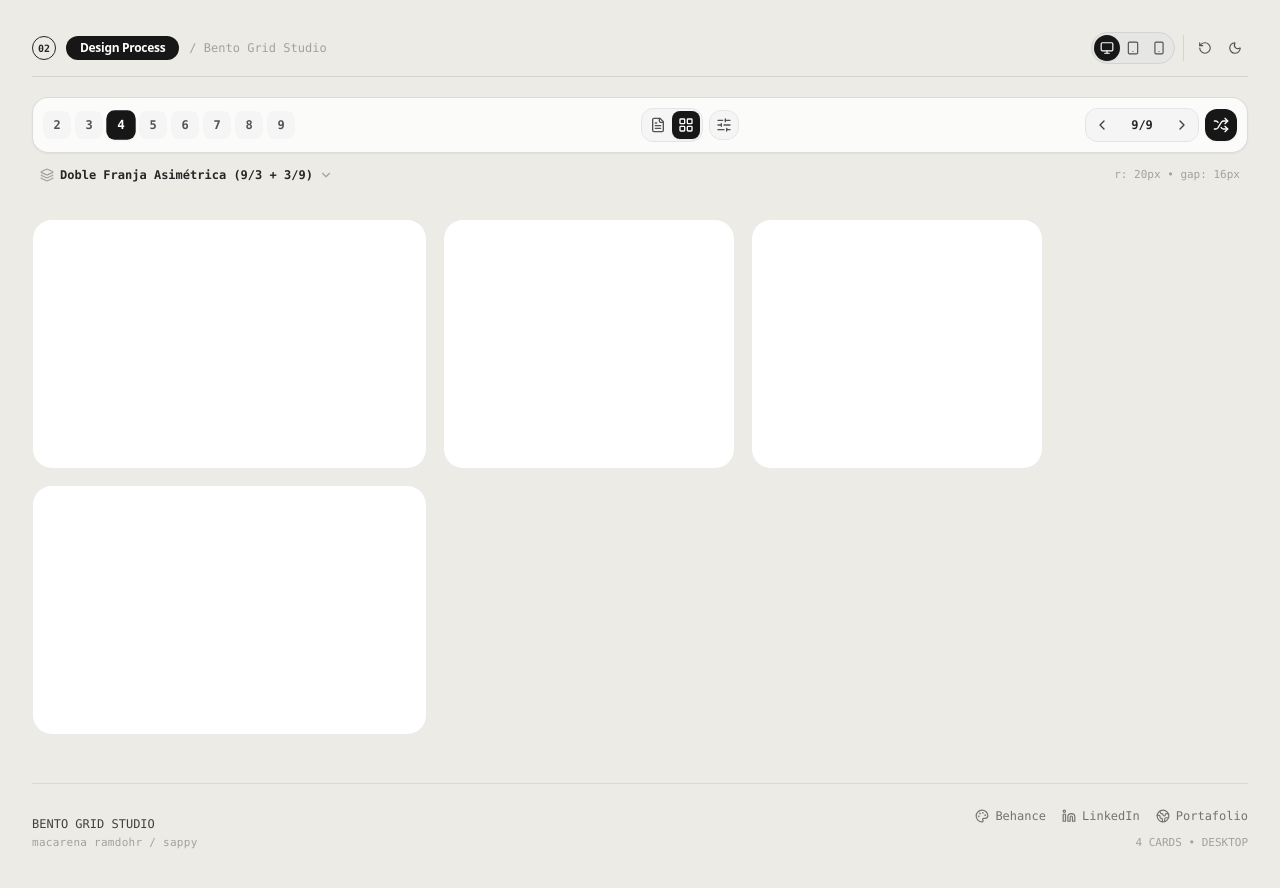
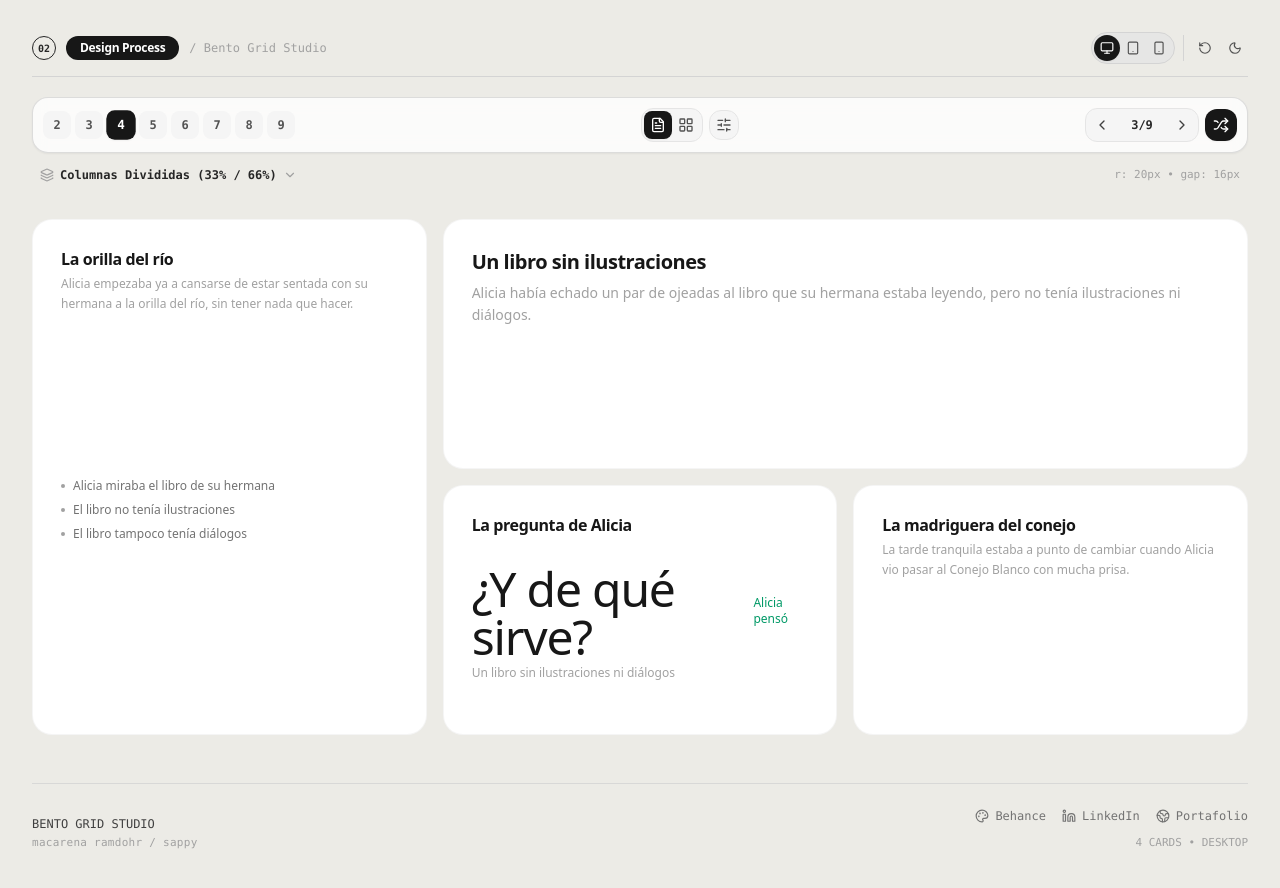
Before and after one commit to sappy666/bento-grid, a React (Vite) app: page / in a window 1280 px wide. Shown: the top 888 px of the page. Built offline with nearby package versions, Linux system fonts and the light colour scheme.

Commit message:
correcciones

```diff
--- a/src/App.tsx
+++ b/src/App.tsx
@@ -30,7 +30,7 @@ const CARD_COUNTS = [2, 3, 4, 5, 6, 7, 8, 9];
 export default function App() {
   const [cardCount, setCardCount] = useState<number>(4);
   const [deviceView, setDeviceView] = useState<DeviceView>('desktop');
-  const [cardContentMode, setCardContentMode] = useState<'content' | 'empty'>('empty');
+  const [cardContentMode, setCardContentMode] = useState<'content' | 'empty'>('content');
   const [borderRadius, setBorderRadius] = useState<number>(20);
   const [gap, setGap] = useState<number>(16);
   const [showEqualizer, setShowEqualizer] = useState<boolean>(false);
@@ -41,7 +41,7 @@ export default function App() {
   const [distributionIndexByCount, setDistributionIndexByCount] = useState<Record<number, number>>({
     2: 0,
     3: 0,
-    4: 8,
+    4: 2,
     5: 0,
     6: 0,
     7: 0,
@@ -168,10 +168,10 @@ export default function App() {
   // Reset to default 4-card reference layout
   const handleReset = () => {
     setCardCount(4);
-    setDistributionIndexByCount((prev) => ({ ...prev, 4: 8 }));
+    setDistributionIndexByCount((prev) => ({ ...prev, 4: 2 }));
     setCustomDistributionsByCount((prev) => ({ ...prev, 4: [] }));
     setDeviceView('desktop');
-    setCardContentMode('empty');
+    setCardContentMode('content');
     setSelectedCardId(null);
     setBorderRadius(20);
     setGap(16);
--- a/src/data/bentoLayouts.ts
+++ b/src/data/bentoLayouts.ts
@@ -940,65 +940,65 @@ const BASE_PRESET_DISTRIBUTIONS: Record<number, LayoutDistribution[]> = {
         {
           id: 'c-1',
           type: 'list',
-          title: 'Entregables del Proyecto',
+          title: 'La orilla del río',
           colSpanDesktop: 4,
           rowSpanDesktop: 2,
           colSpanTablet: 6,
           rowSpanTablet: 2,
           content: {
-            title: 'Entregables Clave',
-            subtitle: 'Hitos aprobados para desarrollo',
-            badge: 'Roadmap',
+            title: 'La orilla del río',
+            subtitle: 'Alicia empezaba ya a cansarse de estar sentada con su hermana a la orilla del río, sin tener nada que hacer.',
+            badge: 'Alicia',
             listItems: [
-              { text: 'Entrevistas de usuario', done: true },
-              { text: 'Arquitectura de información', done: true },
-              { text: 'Wireframes validados', done: true },
-              { text: 'Design tokens en código', done: false },
+              { text: 'Alicia miraba el libro de su hermana', done: true },
+              { text: 'El libro no tenía ilustraciones', done: true },
+              { text: 'El libro tampoco tenía diálogos', done: true },
+              { text: 'Nada parecía ocurrir junto al río', done: false },
             ],
           },
         },
         {
           id: 'c-2',
           type: 'featured',
-          title: 'Wireframing & Prototyping',
+          title: 'Un libro sin ilustraciones',
           colSpanDesktop: 8,
           rowSpanDesktop: 1,
           colSpanTablet: 6,
           rowSpanTablet: 1,
           content: {
-            title: '4. Design & Prototyping',
-            subtitle: 'Sketching, low-fidelity wireframes, and clickable Figma prototypes.',
-            badge: 'Fase 04',
+            title: 'Un libro sin ilustraciones',
+            subtitle: 'Alicia había echado un par de ojeadas al libro que su hermana estaba leyendo, pero no tenía ilustraciones ni diálogos.',
+            badge: 'Curiosidad',
           },
         },
         {
           id: 'c-3',
           type: 'metric',
-          title: 'Velocidad de Entrega',
-          colSpanDesktop: 4,
-          rowSpanDesktop: 1,
-          colSpanTablet: 6,
-          rowSpanTablet: 1,
-          content: {
-            title: 'Velocidad',
-            metricValue: '2.4x',
-            metricLabel: 'Iteraciones por Sprint',
-            metricChange: '+45%',
-            badge: 'Agile',
+          title: 'La pregunta de Alicia',
+          colSpanDesktop: 4,
+          rowSpanDesktop: 1,
+          colSpanTablet: 6,
+          rowSpanTablet: 1,
+          content: {
+            title: 'La pregunta de Alicia',
+            metricValue: '¿Y de qué sirve?',
+            metricLabel: 'Un libro sin ilustraciones ni diálogos',
+            metricChange: 'Alicia pensó',
+            badge: 'Maravillas',
           },
         },
         {
           id: 'c-4',
           type: 'featured',
-          title: 'Presentation & Handoff',
-          colSpanDesktop: 4,
-          rowSpanDesktop: 1,
-          colSpanTablet: 6,
-          rowSpanTablet: 1,
-          content: {
-            title: '6. Presentation',
-            subtitle: 'Animation curves and engineering specs.',
-            badge: 'Fase 06',
+          title: 'La madriguera del conejo',
+          colSpanDesktop: 4,
+          rowSpanDesktop: 1,
+          colSpanTablet: 6,
+          rowSpanTablet: 1,
+          content: {
+            title: 'La madriguera del conejo',
+            subtitle: 'La tarde tranquila estaba a punto de cambiar cuando Alicia vio pasar al Conejo Blanco con mucha prisa.',
+            badge: 'Comienza la aventura',
           },
         },
       ],
```
